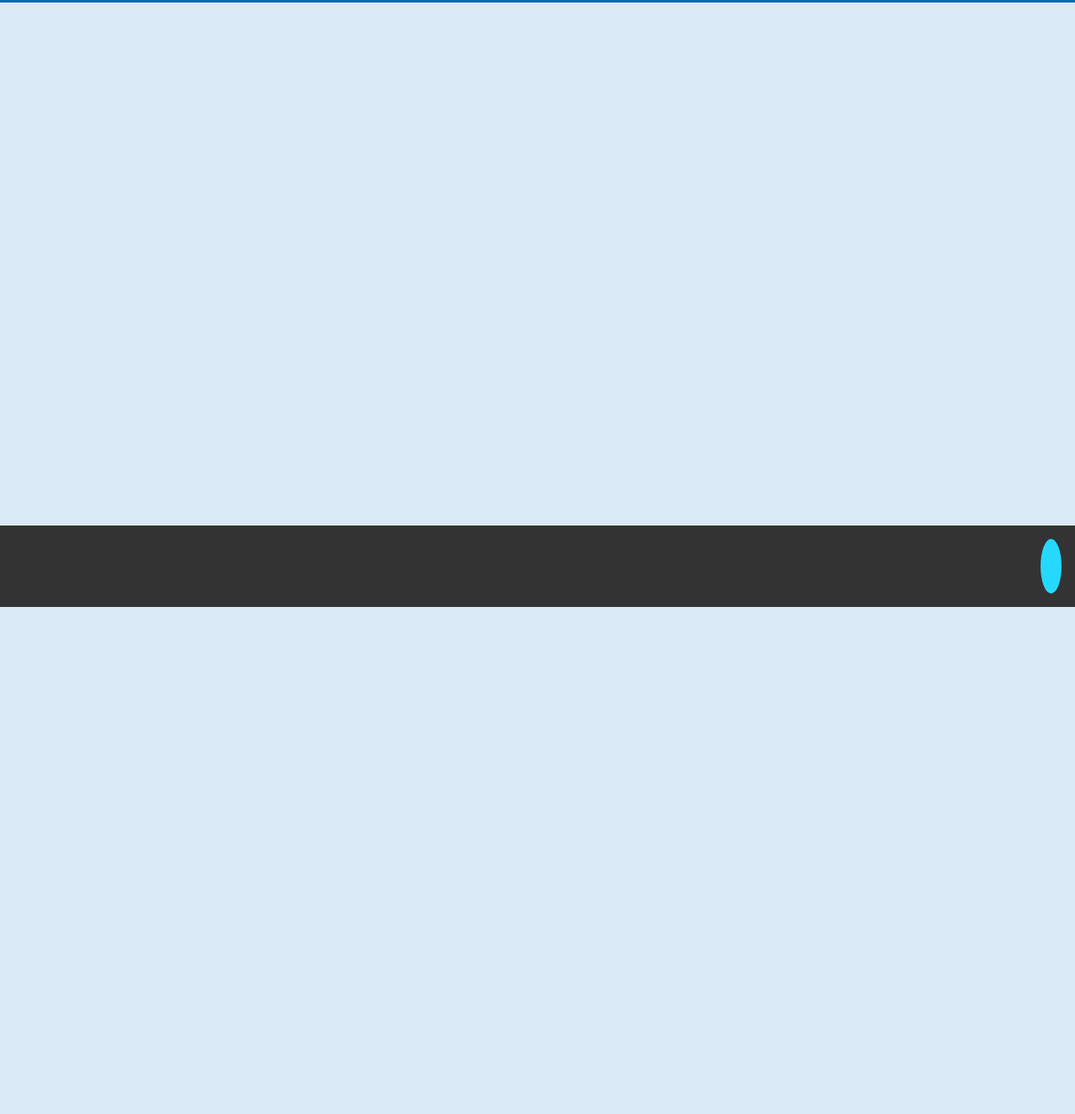
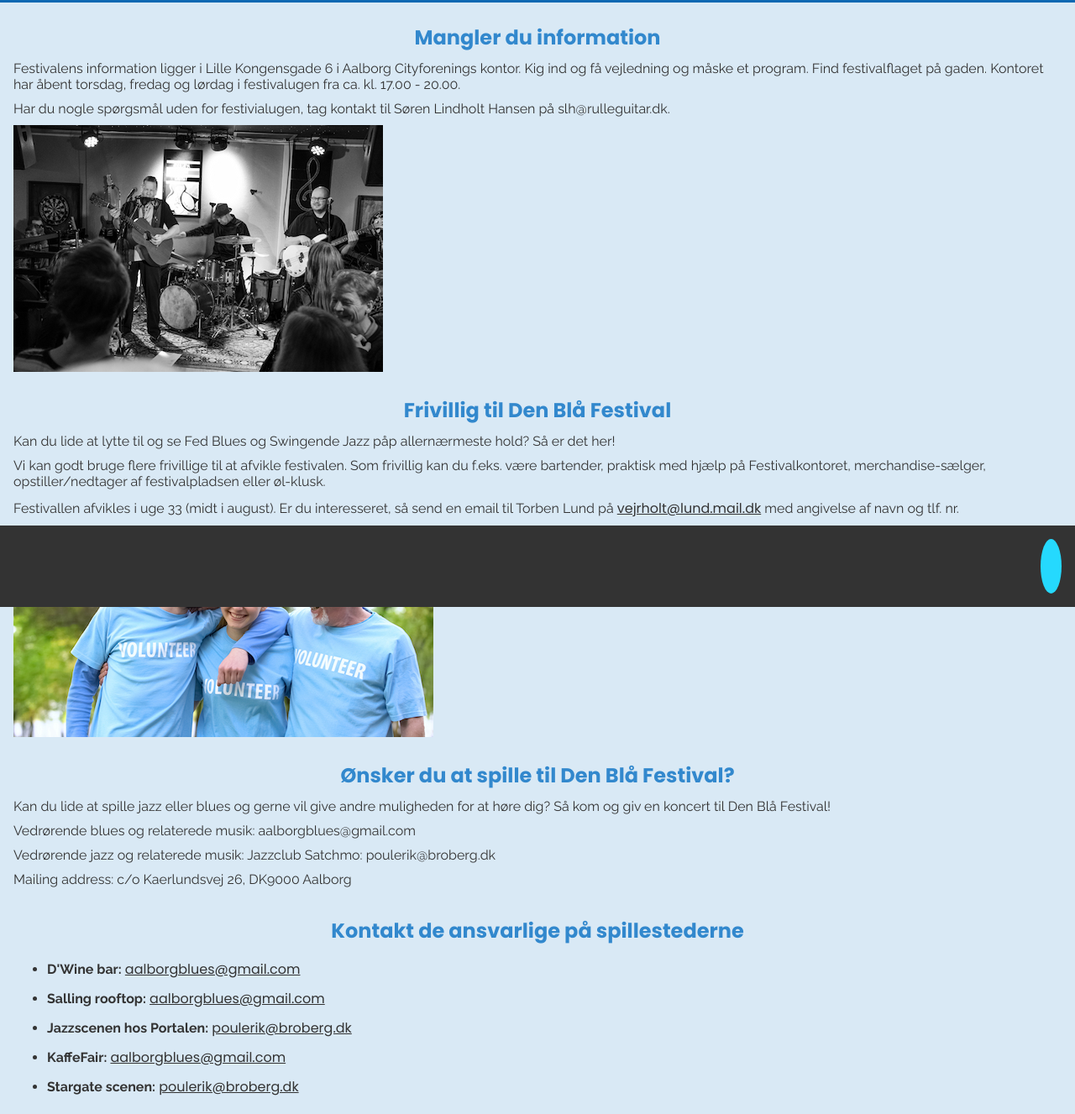
Before and after one commit to Veksoe/den-bla-festival-modul-4, a plain HTML site: page kontakt.html in a window 1280 px wide. Shown: the part 77-1404 px from the top of the page at 84% size. Before the commit the page ends 800 px from the top, so only its background shows below. Drawn offline with Linux system fonts and the light colour scheme.

Commit message:
Html til Kontakt

```diff
--- a/kontakt.html
+++ b/kontakt.html
@@ -1,15 +1,16 @@
 <!DOCTYPE html>
 <html lang="da">
+  <head>
+    <meta charset="UTF-8" />
+    <meta name="viewport" content="width=device-width, initial-scale=1.0" />
+    <meta name="description" content="-" />
+    <!--UPDATE-->
+    <meta name="keywords" content="-" />
+    <!--UPDATE-->
 
-<head>
-    <meta charset="UTF-8">
-    <meta name="viewport" content="width=device-width, initial-scale=1.0">
-    <meta name="description" content="-"> <!--UPDATE-->
-    <meta name="keywords" content="-"> <!--UPDATE-->
+    <title>Kontakt - Den Blå Festival</title>
 
-    <title> Kontakt - Den Blå Festival</title>
-
-    <link rel="stylesheet" href="./assets/css/style.css">
+    <link rel="stylesheet" href="./assets/css/style.css" />
     <script src="./assets/javascript/app.js" defer></script>
   </head>
 
@@ -19,18 +20,98 @@
     </header>
 
     <main>
+      <section>
+        <h2>Mangler du information</h2>
+        <p>
+          Festivalens information ligger i Lille Kongensgade 6 i Aalborg
+          Cityforenings kontor. Kig ind og få vejledning og måske et program.
+          Find festivalflaget på gaden. Kontoret har åbent torsdag, fredag og
+          lørdag i festivalugen fra ca. kl. 17.00 - 20.00.
+        </p>
+        <p>
+          Har du nogle spørgsmål uden for festivialugen, tag kontakt til Søren
+          Lindholt Hansen på slh@rulleguitar.dk.
+        </p>
+        <img src="./assets/img/deltagelse.jpg" alt="" />
+      </section>
+      <section>
+        <h2>Frivillig til Den Blå Festival</h2>
+        <p>
+          Kan du lide at lytte til og se Fed Blues og Swingende Jazz påp
+          allernærmeste hold? Så er det her!
+        </p>
+        <p>
+          Vi kan godt bruge flere frivillige til at afvikle festivalen. Som
+          frivillig kan du f.eks. være bartender, praktisk med hjælp på
+          Festivalkontoret, merchandise-sælger, opstiller/nedtager af
+          festivalpladsen eller øl-klusk.
+        </p>
+        <p>
+          Festivallen afvikles i uge 33 (midt i august). Er du interesseret, så
+          send en email til Torben Lund på
+          <a href="mainto: vejrholt@lund.mail.dk">vejrholt@lund.mail.dk</a> med
+          angivelse af navn og tlf. nr.
+        </p>
+        <img src="./assets/img/frivillige.jpg" alt="" />
+      </section>
 
-
+      <section>
+        <h2>Ønsker du at spille til Den Blå Festival?</h2>
+        <p>
+          Kan du lide at spille jazz eller blues og gerne vil give andre
+          muligheden for at høre dig? Så kom og giv en koncert til Den Blå
+          Festival!
+        </p>
+        <p>Vedrørende blues og relaterede musik: aalborgblues@gmail.com</p>
+        <p>
+          Vedrørende jazz og relaterede musik: Jazzclub Satchmo:
+          poulerik@broberg.dk
+        </p>
+        <p>Mailing address: c/o Kaerlundsvej 26, DK9000 Aalborg</p>
+      </section>
+      <section>
+        <h2>Kontakt de ansvarlige på spillestederne</h2>
+        <ul>
+          <li>
+            <span class="bold">D'Wine bar:</span>
+            <a href="mailto: aalborgblues@gmail.com "
+              >aalborgblues@gmail.com
+            </a>
+          </li>
+          <li>
+            <span class="bold">Salling rooftop:</span>
+            <a href="mailto: aalborgblues@gmail.com "
+              >aalborgblues@gmail.com
+            </a>
+          </li>
+          <li>
+            <span class="bold">Jazzscenen hos Portalen:</span>
+            <a href="mailto: poulerik@broberg.dk ">poulerik@broberg.dk </a>
+          </li>
+          <li>
+            <span class="bold">KaffeFair:</span>
+            <a href="mailto: aalborgblues@gmail.com "
+              >aalborgblues@gmail.com
+            </a>
+          </li>
+          <li>
+            <span class="bold">Stargate scenen:</span>
+            <a href="mailto: poulerik@broberg.dk ">poulerik@broberg.dk </a>
+          </li>
+        </ul>
+      </section>
     </main>
 
-    <nav class="flex justifyBetween ">
+    <nav class="flex justifyBetween">
       <a href="./index.html"><i class="fa-solid fa-house"></i></a>
       <a href="./general-info.html"><i class="fa-solid fa-info"></i></a>
-        <a href="./programoversigt.html"><i class="fa-solid fa-calendar-days"></i></a>
+      <a href="./programoversigt.html"
+        ><i class="fa-solid fa-calendar-days"></i
+      ></a>
       <a href="./kortoversigt.html"><i class="fa-solid fa-location-dot"></i></a>
-        <a class="active" href="./kontakt.html"><i class="fa-solid fa-phone"></i></a>
+      <a class="active" href="./kontakt.html"
+        ><i class="fa-solid fa-phone"></i
+      ></a>
     </nav>
-
   </body>
-
 </html>
```
Lines whose indentation alone changed are shown as unchanged.
